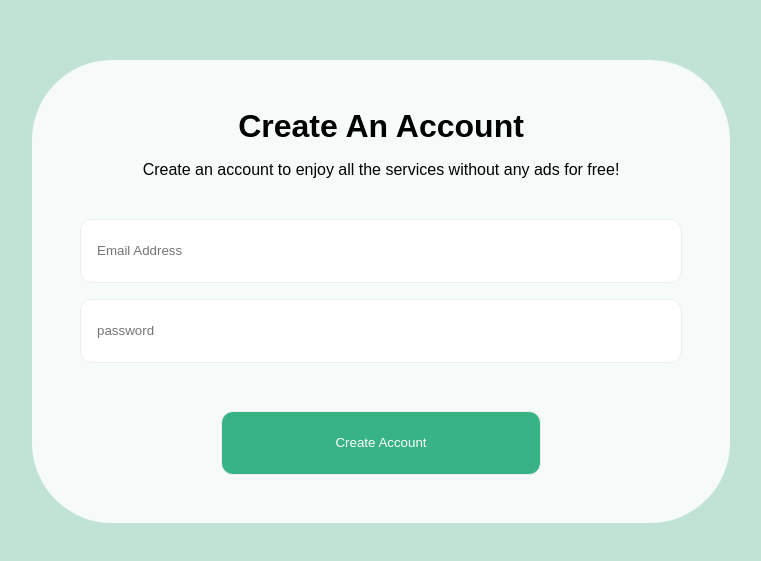
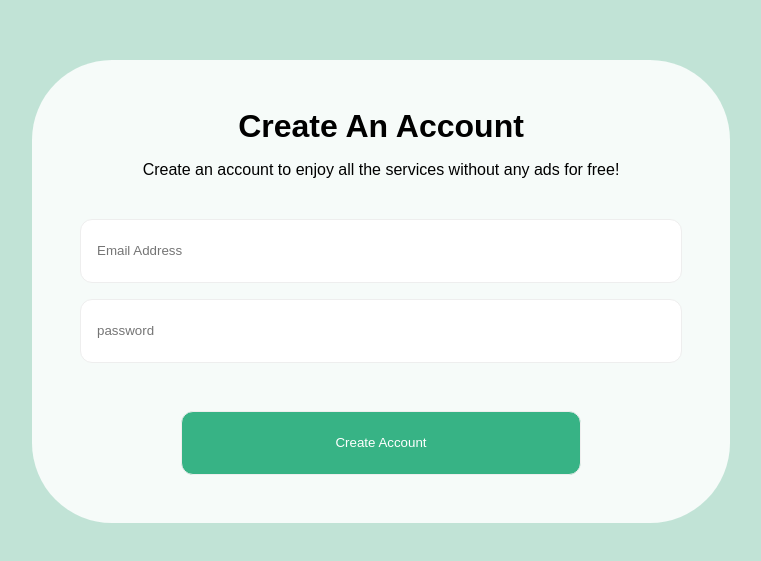
Before and after one commit to 11604075/storybook-demo, a React (Vite) app: page / in a window 1280 px wide. Shown: the part 109-670 px from the top of the page, without its empty margins (259-1020 px from the left). Built offline with nearby package versions, Linux system fonts and the light colour scheme.

Commit message:
test chromatic

```diff
--- a/src/components/Button/Button.css
+++ b/src/components/Button/Button.css
@@ -1,5 +1,5 @@
 button{
-    width: 20rem;
+    width: 25rem;
     max-width: 100%;
     min-height: 4rem;
     background-color: #37b385;
```
